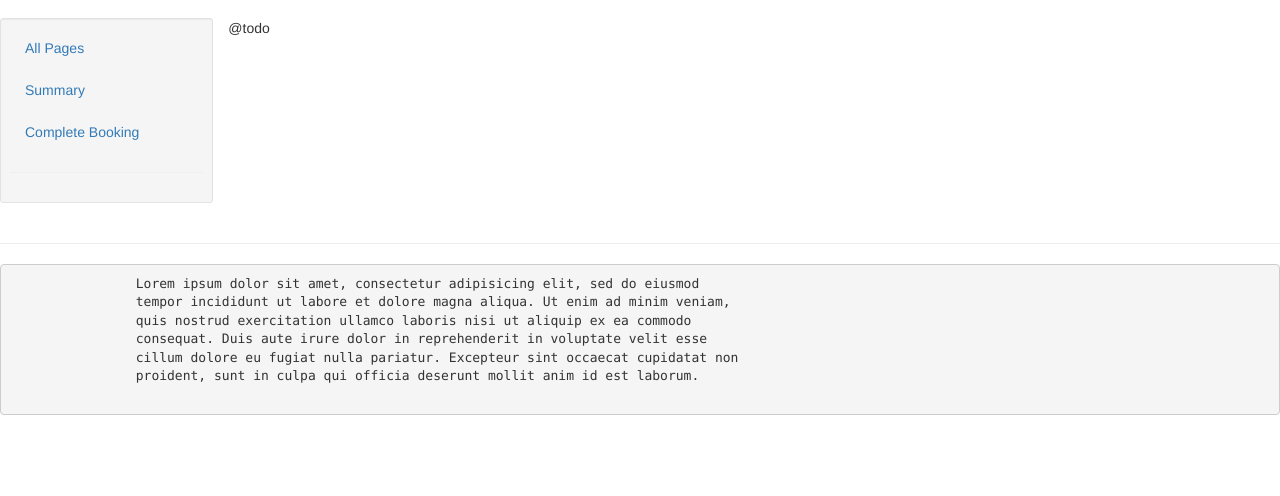
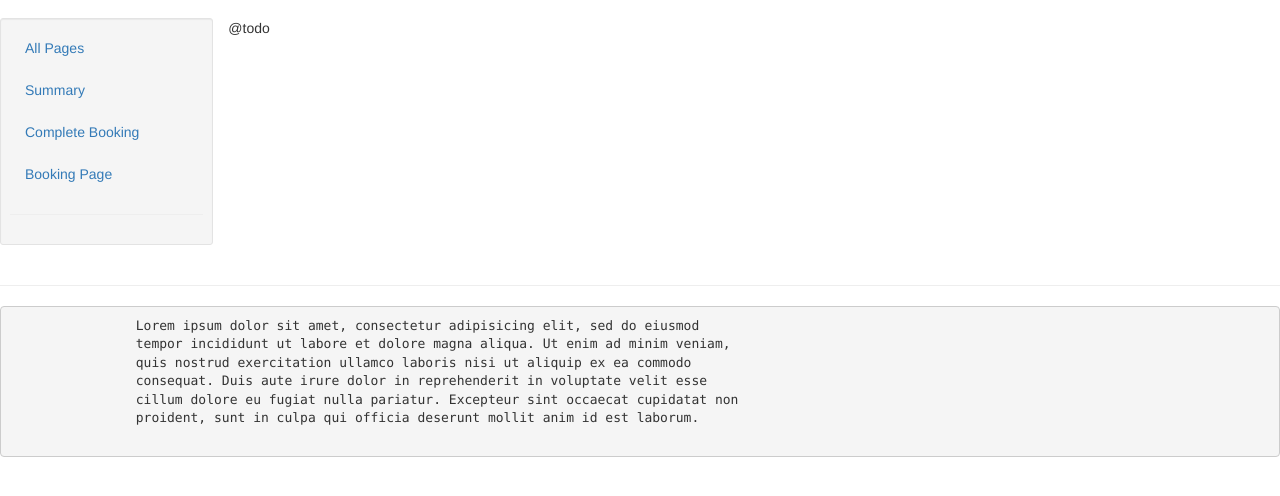
Before and after one commit to nasifmdtanjim/porjotok-app-design, a website: page index.html at #!/pages in a window 1280 px wide. Shown: the part 76-572 px from the top of the page. Drawn offline with nearby package versions, Linux system fonts and the light colour scheme; some packages are replaced by stand-ins of ours.

Commit message:
booking page

```diff
--- a/assets/pages.json
+++ b/assets/pages.json
@@ -1,12 +1,17 @@
 [
 	{
-		"id": 1,
+		"id": 0,
 		"title": "Summary",
 		"name": "summary"
 	},
 	{
-		"id": 2,
+		"id": 1,
 		"title": "Complete Booking",
 		"name": "complete_booking"
+	},
+	{
+		"id": 2,
+		"title": "Booking Page",
+		"name": "booking_page"
 	}
 ]
--- a/templates/pages.html
+++ b/templates/pages.html
@@ -2,7 +2,7 @@
 	<div class="col-xs-3 col-md-2 well well-sm">
 		<ul class="nav nav-pills nav-stacked">
 			<li><a ui-sref="pages.list">All Pages</a></li>
-			<li ng-repeat="page in pages | limitTo: 2" ui-sref-active="active">
+			<li ng-repeat="page in pages" ui-sref-active="active">
 				<a ui-sref="pages.detail({pageId:page.id})">{{page.title}}</a>
 			</li>
 		</ul>
```
Also changed, not shown: assets/images/pages/booking_page/booking_page_new.png (added), assets/images/pages/booking_page/booking_page_old.png (added).
